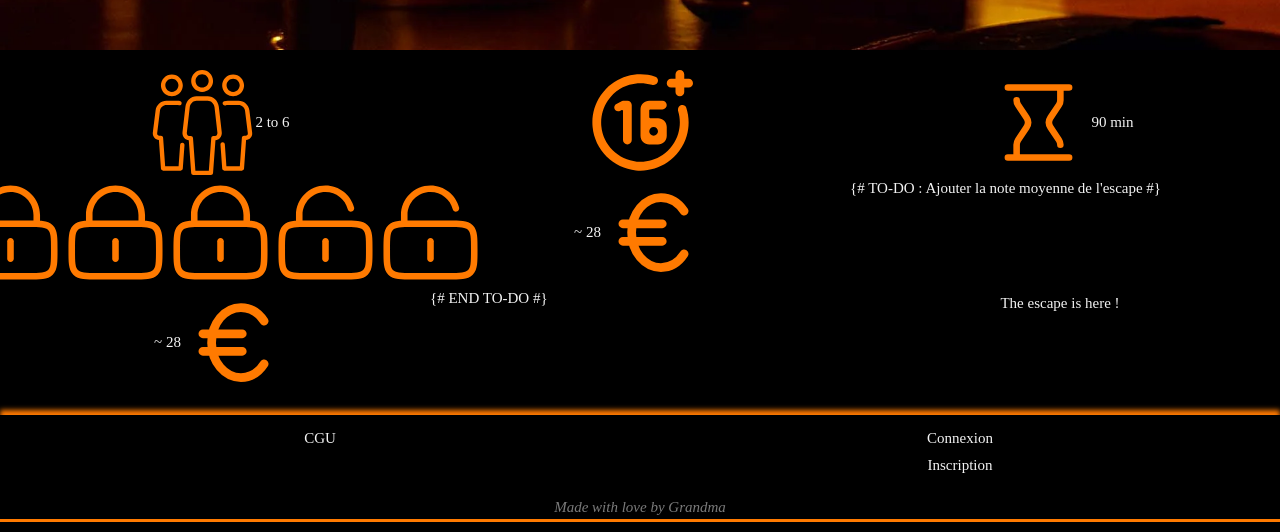
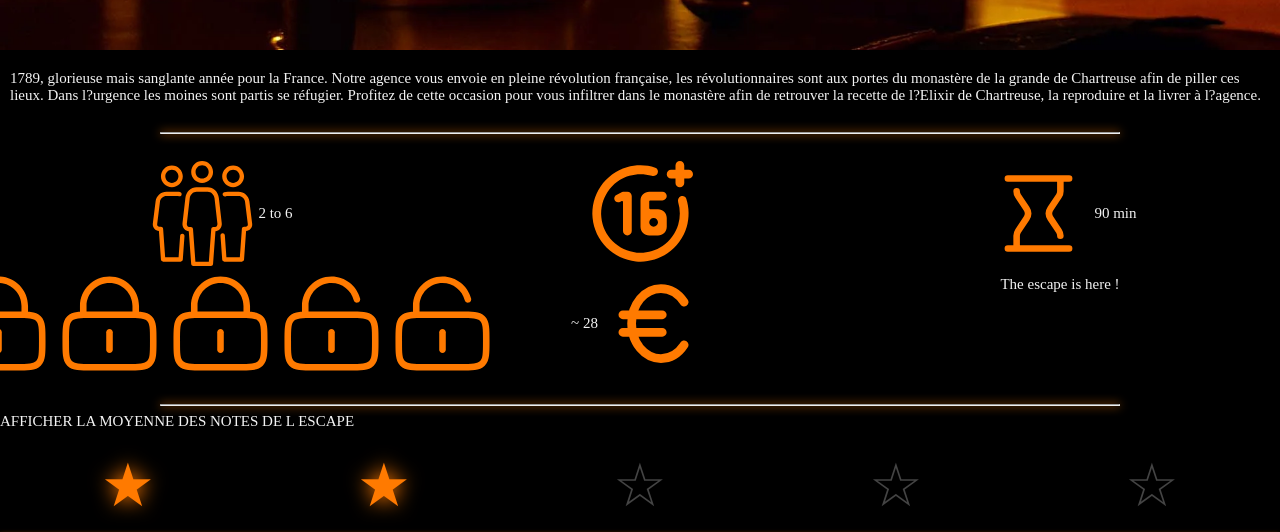
Before and after one commit to CamilleDuverger2368/escape-match_front, a Nuxt app: page /logged/1 in a window 1280 px wide. Shown: the part 419-951 px from the top of the page. Built offline with nearby package versions, Linux system fonts and the light colour scheme.

Commit message:
feature : component star rating

```diff
--- /dev/null
+++ b/components/Ratingstars.vue
@@ -0,0 +1,112 @@
+<template>
+    <form class="rating">
+        <input type="radio" name="rating" value="1" v-model="model" id="r1">
+        <label for="r1"></label>
+
+        <input type="radio" name="rating" value="2" v-model="model" id="r2">
+        <label for="r2"></label>
+
+        <input type="radio" name="rating" value="3" v-model="model" id="r3">
+        <label for="r3"></label>
+
+        <input type="radio" name="rating" value="4" v-model="model" id="r4">
+        <label for="r4"></label>
+
+        <input type="radio" name="rating" value="5" v-model="model" id="r5">
+        <label for="r5"></label>
+    </form>
+</template>
+
+<script setup>
+
+const props = defineProps({
+    id: {
+        type: String,
+        require: true
+    },
+    data: {
+        type: String,
+        require: true
+    }
+})
+
+const emit = defineEmits(["grade"])
+let model = computed({
+
+    get() {
+
+        return props.data
+    },
+
+    set(value) {
+
+        emit("grade", value)
+    }
+})
+</script>
+
+<style lang="scss" scoped>
+@import "~/assets/variables";
+
+@mixin star-rating( $filled-color: $orange, $empty-color: #444, $size: 60px) {
+
+    $star--filled: ★;
+    $star--empty: ☆;
+
+    label {
+        height: 40px;
+        width: 20%;
+        display: block;
+        position: relative;
+        cursor: pointer;
+        @for $i from 5 through 1 {
+            &:nth-of-type(#{$i}):after {
+                $animation-delay: $i * .05s;
+                animation-delay: $animation-delay;
+            }
+        }
+
+        &:after {
+            transition: all 0.4s ease-out;
+            -webkit-font-smoothing: antialiased;
+            position: absolute;
+            content: '#{$star--empty}';
+            color: $empty-color;
+            top: 0;
+            left: 0;
+            width: 100%;
+            height: 100%;
+            text-align: center;
+            font-size: $size;
+            animation: 1s pulse ease;
+        }
+
+        &:hover:after {
+            color: lighten($empty-color, 10%);
+            text-shadow: 0 0 15px lighten($empty-color, 10%);
+        }
+    }
+
+    input {
+
+        display: none;
+
+        &:checked {
+            + label:after,
+            ~ label:after {
+                content: '#{$star--filled}';
+                color: $filled-color;
+                text-shadow: 0 0 20px $filled-color;
+            }
+        }
+    }
+}
+
+.rating {
+
+    width: 100%;
+    @include flex($direction:row-reverse, $justify:space-around);
+    margin: 20px auto 50px auto;
+    @include star-rating();
+}
+</style>
--- a/package.json
+++ b/package.json
@@ -18,10 +18,7 @@
   },
   "dependencies": {
     "@pinia/nuxt": "^0.5.1",
-    "fs": "^0.0.1-security",
-    "ordered-uuid-v4": "^0.2.1",
     "pinia": "^2.1.7",
-    "three": "^0.159.0",
-    "xhr2": "^0.2.1"
+    "three": "^0.159.0"
   }
 }
--- a/pages/logged/[id].vue
+++ b/pages/logged/[id].vue
@@ -2,10 +2,15 @@
     <div id="escape">
         <section id="title">
             <div class="composition">
-                <img :alt="'escape ' + escape.name" :src="file_exists('/public/escapes/' + escape.name.toLowerCase().replaceAll(' ', '-') + '.webp') ? '/escapes/' + escape.name.toLowerCase().replaceAll(' ', '-') + '.webp' : '/escapes/no-image-found.webp'" />
+                <img v-if="image" alt="escape" :src="'/escapes/' + escape.name.toLowerCase().replaceAll(' ', '-') + '.webp'" />
+                <img v-else alt="escape" src="/escapes/no-image-found.webp" />
                 <h1 class="name">{{ escape.name }}</h1>
             </div>
         </section>
+        <section id="description">
+            {{ description.description }}
+        </section>
+        <hr/>
         <section id="informations">
             <div class="info">
                 <img src="~/public/icones/group-team.svg" alt="players">
@@ -30,20 +35,21 @@
                 <div>~ {{ escape.price }}</div>
                 <img src="~/public/icones/euro.svg" alt="price">
             </div>
-            {# TO-DO : Ajouter la note moyenne de l'escape #}
-            <div class="info">
-                <div>~ {{ escape.price }}</div>
-                <img src="~/public/icones/euro.svg" alt="price">
+            <a :href="link.link" class="footer-link">The escape is here !</a>
+        </section>
+        <hr/>
+        <section id="grades">
+            <div class="general">
+                AFFICHER LA MOYENNE DES NOTES DE L ESCAPE
             </div>
-            {# END TO-DO #}
-            <a :href="link.link" class="footer-link">The escape is here !</a>
+            <div class="user">
+                <Ratingstars id="grade-escape" :data="userGrade" @grade="gradeEscape" />
+            </div>
         </section>
     </div>
 </template>
 
 <script setup>
-import * as path from "node:path"
-import * as fs from "node:fs"
 
 // TEST
 let escape = ref({
@@ -69,18 +75,36 @@
     link: "https://www.prizoners.com/agence/grenoble/jeux/elixir"
 })
 // TEST
+let image = ref(false)
+let userGrade = ref(4)
 
-// Check if escape's image exist
-const file_exists = (filename) => {
+onMounted(() => {
 
-    const filePath = path.join(process.cwd(), filename)
-    if (fs.readFileSync(filePath)) {
+    // Check if escape's image exist
+    const img = new Image()
+    img.src = "/escapes/" + escape.value.name.toLowerCase().replaceAll(' ', '-') + ".webp"
 
-        return filename
+    if (img.complete) {
+
+        image.value = true
     } else {
 
-        return null
+        img.onload = () => {
+
+            image.value = true
+        }
+
+        img.onerror = () => {
+
+            image.value = false
+        }
     }
+})
+
+const gradeEscape = (data) => {
+
+    // console.log("data")
+    // console.log(data)
 }
 </script>
 
@@ -91,6 +115,20 @@
 
     width: 100%;
     @include flex($direction:column);
+
+    hr {
+
+        width: 75%;
+        color: $orange;
+        font-size: 1rem;
+        box-shadow: 0 0 10px $orange;
+        transition: all 0.3s ease-in-out;
+
+        &:hover, &:active {
+
+            width: 85%;
+        }
+    }
 
     #title {
         width: 100%;
@@ -116,6 +154,14 @@
         }
     }
 
+    #description {
+
+        width: 100%;
+        margin: 20px auto;
+        padding: 0 10px;
+        @include flex();
+    }
+
     #informations {
 
         width: 100%;
@@ -132,7 +178,24 @@
             img {
 
                 width: 25%;
+                margin: auto 3px;
             }
+        }
+    }
+
+    #grades {
+
+        width: 100%;
+        @include flex($direction:column);
+
+        .general {
+
+            width: 100%;
+        }
+
+        .user {
+
+            width: 100%;
         }
     }
 }
```
